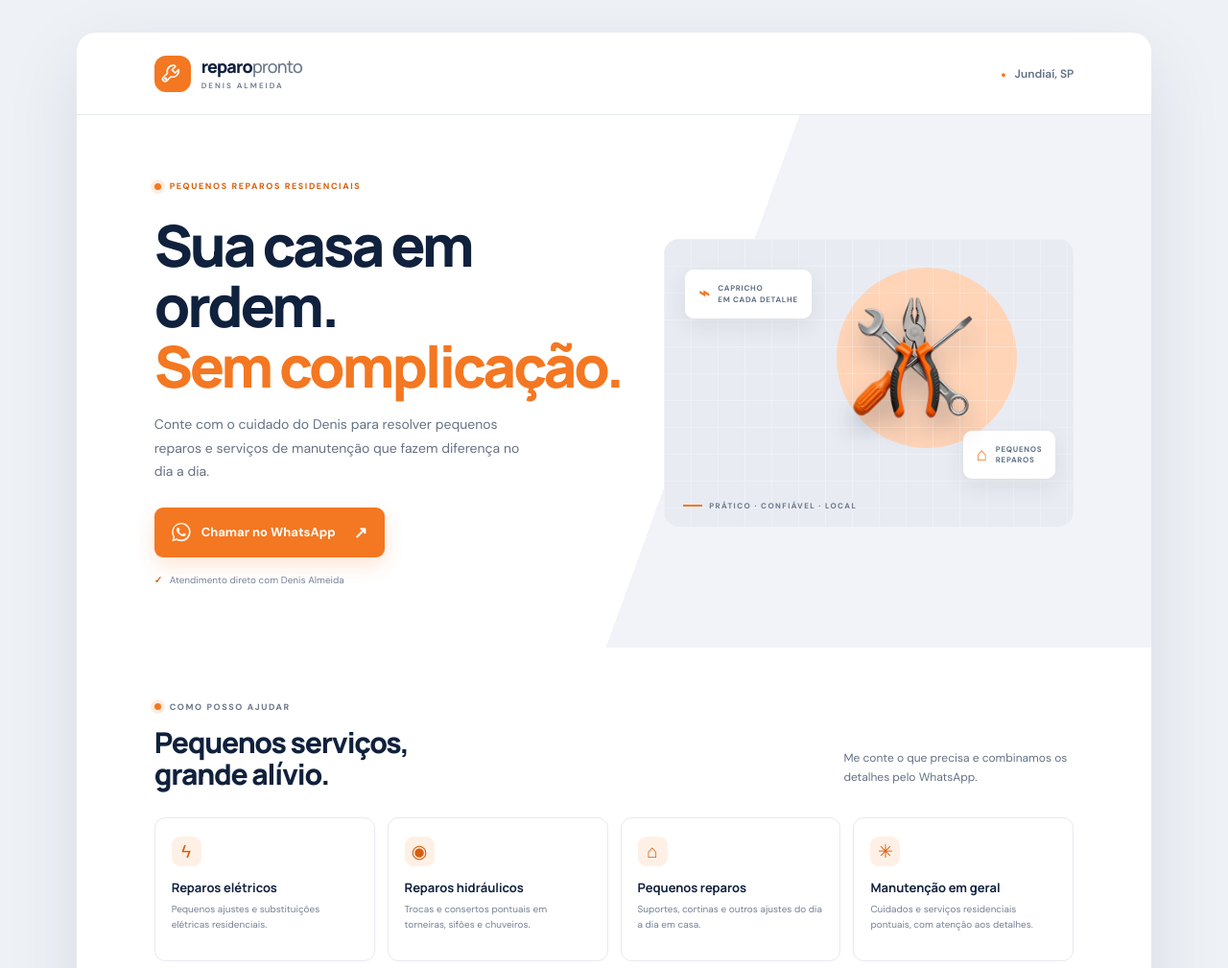
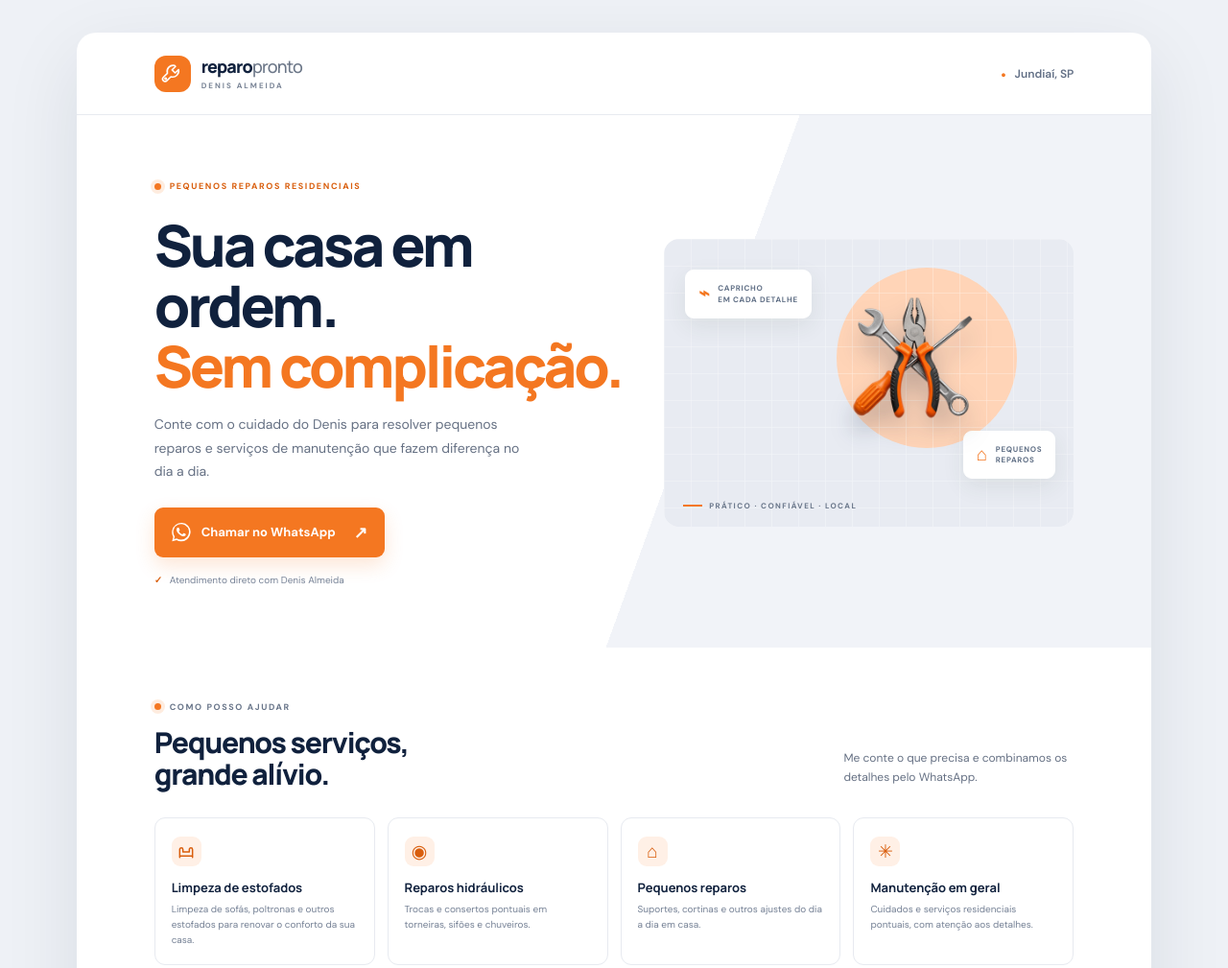
Before and after one commit to Denis-Almeida-81/Reparo-pronto, a plain HTML site: page index.html in a window 1280 px wide. Shown: the top 1009 px of the page at 96% size. Drawn offline with Linux system fonts and the light colour scheme.

Commit message:
Atualiza serviços do cartão digital

```diff
--- a/index.html
+++ b/index.html
@@ -4,7 +4,7 @@
   <meta charset="utf-8">
   <meta name="viewport" content="width=device-width, initial-scale=1">
   <meta name="theme-color" content="#10213d">
-  <meta name="description" content="Pequenos reparos e manutenção residencial em Jundiaí com Denis Almeida. Reparos elétricos, hidráulicos e serviços do dia a dia. Peça seu orçamento pelo WhatsApp.">
+  <meta name="description" content="Limpeza de estofados, pequenos reparos e manutenção residencial em Jundiaí com Denis Almeida. Peça seu orçamento pelo WhatsApp.">
   <title>Reparo Pronto | Denis Almeida — Jundiaí</title>
   <link rel="preconnect" href="https://fonts.googleapis.com">
   <link rel="preconnect" href="https://fonts.gstatic.com" crossorigin>
@@ -44,7 +44,7 @@
     <section class="services" id="servicos">
       <div class="section-heading"><div><div class="eyebrow dark"><span></span> COMO POSSO AJUDAR</div><h2>Pequenos serviços,<br>grande alívio.</h2></div><p>Me conte o que precisa e combinamos os detalhes pelo WhatsApp.</p></div>
       <div class="service-grid">
-        <article class="service"><span class="service-icon">ϟ</span><h3>Reparos elétricos</h3><p>Pequenos ajustes e substituições elétricas residenciais.</p></article>
+        <article class="service"><span class="service-icon" aria-hidden="true"><svg viewBox="0 0 24 24"><path d="M4 12V9a2 2 0 0 1 4 0v3h8V9a2 2 0 0 1 4 0v8H4v-5Zm0 4v3m16-3v3M8 12V9m8 3V9"/></svg></span><h3>Limpeza de estofados</h3><p>Limpeza de sofás, poltronas e outros estofados para renovar o conforto da sua casa.</p></article>
         <article class="service"><span class="service-icon">◉</span><h3>Reparos hidráulicos</h3><p>Trocas e consertos pontuais em torneiras, sifões e chuveiros.</p></article>
         <article class="service"><span class="service-icon">⌂</span><h3>Pequenos reparos</h3><p>Suportes, cortinas e outros ajustes do dia a dia em casa.</p></article>
         <article class="service"><span class="service-icon">✳</span><h3>Manutenção em geral</h3><p>Cuidados e serviços residenciais pontuais, com atenção aos detalhes.</p></article>
--- a/styles.css
+++ b/styles.css
@@ -60,6 +60,7 @@ h1 em { font-style: normal; color: var(--orange); }
 .service-grid { display: grid; grid-template-columns: repeat(4, 1fr); gap: 13px; }
 .service { border: 1px solid var(--line); background: #fff; border-radius: 11px; padding: 19px 17px 17px; min-height: 150px; }
 .service-icon { width: 31px; height: 31px; border-radius: 9px; background: #fff0e6; color: var(--orange-dark); display: grid; place-items: center; font-size: 19px; margin-bottom: 13px; }
+.service-icon svg { width: 20px; height: 20px; fill: none; stroke: currentColor; stroke-width: 1.8; stroke-linecap: round; stroke-linejoin: round; }
 .service h3 { margin: 0 0 6px; font: 700 13px Manrope, sans-serif; color: var(--navy); }
 .service p { margin: 0; color: #758195; font-size: 10px; line-height: 1.6; }
 .scope { margin-top: 17px; border-radius: 8px; background: #f1f3f7; padding: 13px 15px; display: flex; gap: 10px; align-items: center; }
```
